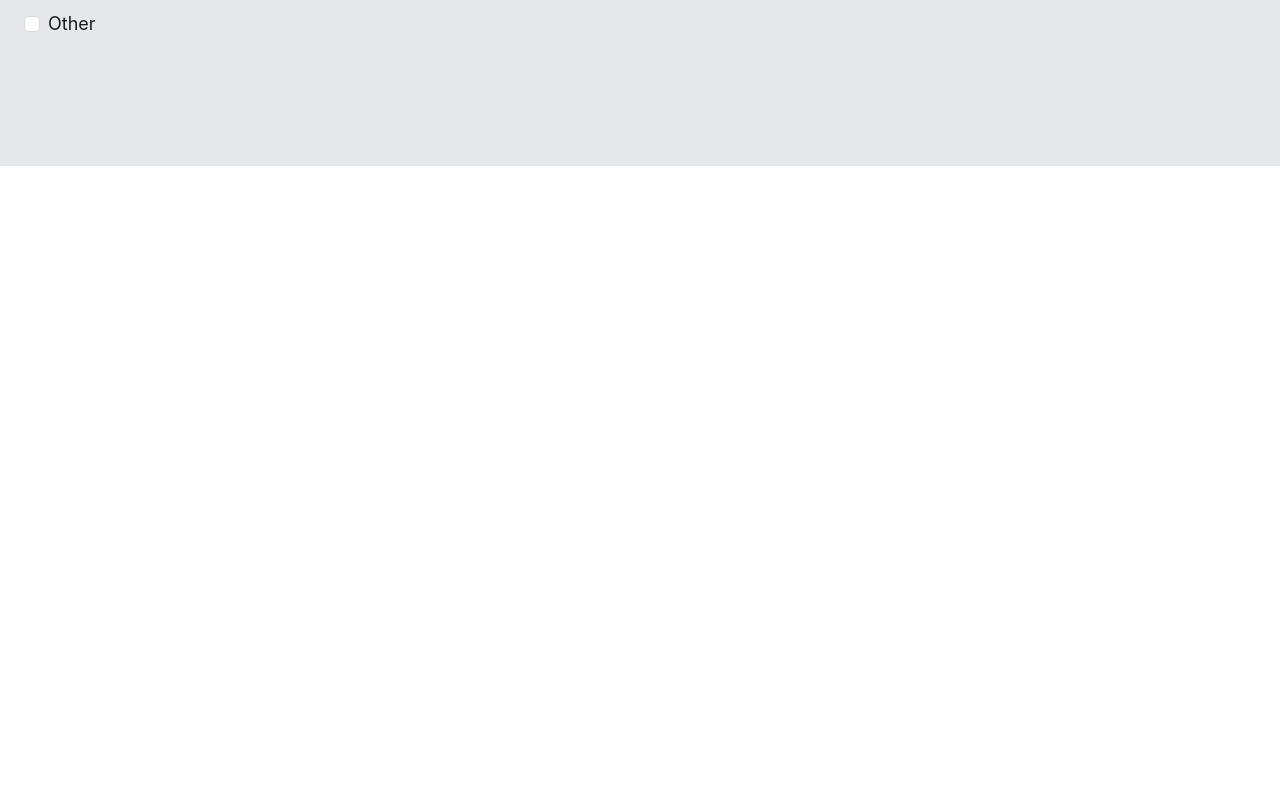
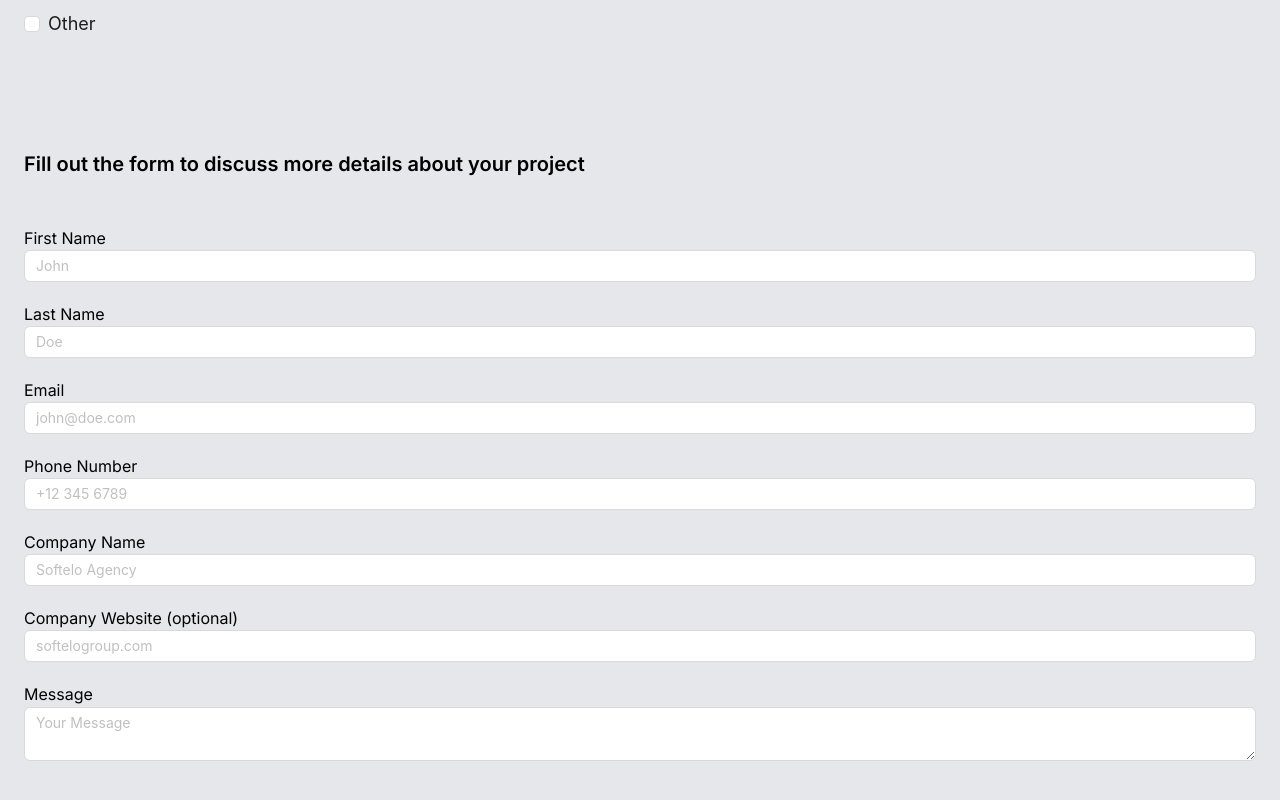
Before and after one commit to kevinshirley/quote-form, a Next.js app: page / in a window 1280 px wide. Shown: the part 2973-3773 px from the top of the page. Before the commit the page ends 3139 px from the top, so only its background shows below. Built offline with nearby package versions, Linux system fonts and the light colour scheme.

Commit message:
Contact info form section

```diff
--- a/src/app/page.tsx
+++ b/src/app/page.tsx
@@ -2,6 +2,7 @@ import Slider from '@/components/slider'
 import Card from '@/components/card'
 import FormItem from '@/components/form-item'
 import AdditionalServices from '@/components/form-flow/additional-services'
+import ContactInformation from '@/components/form-flow/contact-information'
 
 export default function Home() {
   return (
@@ -58,6 +59,7 @@ export default function Home() {
         </div>
       </FormItem>
       <AdditionalServices />
+      <ContactInformation />
     </main>
   );
 }
--- a/src/components/form-flow/additional-services/index.tsx
+++ b/src/components/form-flow/additional-services/index.tsx
@@ -1,4 +1,4 @@
-"use client"
+'use client'
 
 import FormItem from '@/components/form-item'
 import CheckboxGroup from '@/components/checkbox-group'
--- /dev/null
+++ b/src/components/form-flow/contact-information/index.tsx
@@ -0,0 +1,88 @@
+'use client'
+
+import { Input } from 'antd'
+import FormItem from '@/components/form-item'
+import InputWrapper from '@/components/form-flow/contact-information/input-wrapper'
+
+interface ContactInformationType {
+  className?: string;
+}
+
+const onChange = (e: React.ChangeEvent<HTMLInputElement | HTMLTextAreaElement>) => {
+  console.log(e);
+};
+
+const ContactInformation: React.FC<ContactInformationType> = ({
+  className,
+}) => {
+  return (
+    <FormItem title='Fill out the form to discuss more details about your project'>
+      <div className={className}>
+        <InputWrapper label='First Name' htmlFor='firstName'>
+          <Input
+            placeholder='John'
+            allowClear
+            onChange={onChange}
+            name='firstName'
+            type='text'
+          />
+        </InputWrapper>
+        <InputWrapper label='Last Name' htmlFor='lastName'>
+          <Input
+            placeholder='Doe'
+            allowClear
+            onChange={onChange}
+            name='lastName'
+            type='text'
+          />
+        </InputWrapper>
+        <InputWrapper label='Email' htmlFor='email'>
+          <Input
+            placeholder='john@doe.com'
+            allowClear
+            onChange={onChange}
+            name='email'
+            type='email'
+          />
+        </InputWrapper>
+        <InputWrapper label='Phone Number' htmlFor='phoneNumber'>
+          <Input
+            placeholder='+12 345 6789'
+            allowClear
+            onChange={onChange}
+            name='phoneNumber'
+            type='number'
+          />
+        </InputWrapper>
+        <InputWrapper label='Company Name' htmlFor='companyName'>
+          <Input
+            placeholder='Softelo Agency'
+            allowClear
+            onChange={onChange}
+            name='companyName'
+            type='text'
+          />
+        </InputWrapper>
+        <InputWrapper label='Company Website (optional)' htmlFor='companyWebsite'>
+          <Input
+            placeholder='softelogroup.com'
+            allowClear
+            onChange={onChange}
+            name='companyWebsite'
+            type='url'
+          />
+        </InputWrapper>
+        <InputWrapper label='Message' htmlFor='message'>
+          <Input.TextArea
+            placeholder='Your Message'
+            allowClear
+            onChange={onChange}
+            name='message'
+          />
+        </InputWrapper>
+      </div>
+    </FormItem>
+  )
+};
+
+export default ContactInformation;
--- /dev/null
+++ b/src/components/form-flow/contact-information/input-wrapper/index.tsx
@@ -0,0 +1,22 @@
+import { ReactNode } from 'react'
+
+interface InputWrapperType {
+  children: ReactNode;
+  label: string;
+  htmlFor: string;
+}
+
+const InputWrapper: React.FC<InputWrapperType> = ({
+  children,
+  label,
+  htmlFor,
+}) => {
+  return (
+    <div className='mb-5'>
+      <label htmlFor={htmlFor}>{label}</label>
+      {children}
+    </div>
+  )
+};
+
+export default InputWrapper;
--- a/src/components/form-item/index.tsx
+++ b/src/components/form-item/index.tsx
@@ -1,6 +1,6 @@
 "use client"
 
-import React, { ReactNode } from 'react'
+import { ReactNode } from 'react'
 
 interface FormItemProps {
   title: string;
```
